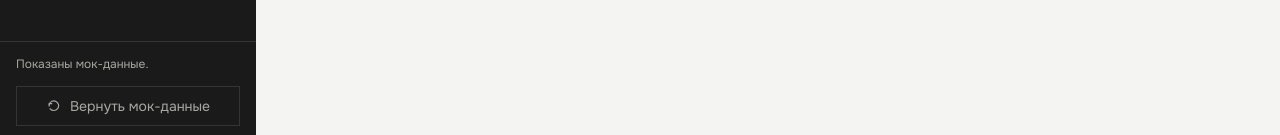
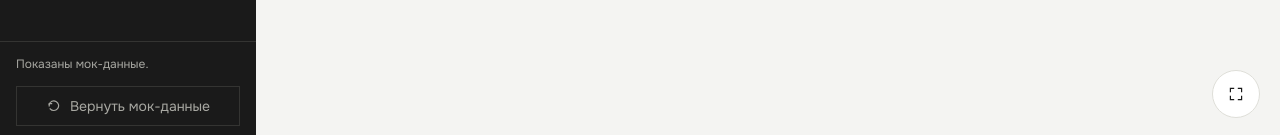
Before and after one commit to makediff-dev/food-proto, a Next.js app: page /sales-fact in a window 1280 px wide. Shown: the part 662-797 px from the top of the page. Built offline with nearby package versions, Linux system fonts and the light colour scheme; a web font is replaced by a local one.

Commit message:
Добавиь полноэкранный режим для факт продаж

```diff
--- a/src/features/sales-fact/sales-fact-screen.tsx
+++ b/src/features/sales-fact/sales-fact-screen.tsx
@@ -2,7 +2,7 @@
 
 import Link from "next/link";
 import { useRouter } from "next/navigation";
-import { useId, useMemo, useState } from "react";
+import { useEffect, useId, useMemo, useState } from "react";
 
 import { isOccurredOn } from "@/domain/document";
 import {
@@ -36,6 +36,8 @@ import {
   IconChevronLeft,
   IconChevronRight,
   IconEye,
+  IconFullscreen,
+  IconFullscreenExit,
   IconTrash,
   IconUndo,
 } from "@/features/shell/icons";
@@ -126,6 +128,7 @@ function Workspace({
   const sales = useSalesFact();
   const router = useRouter();
   const monthFieldId = useId();
+  const [fullscreen, setFullscreen] = useState(false);
   const fact = readOnly
     ? salesFactById(sales.document, factId)
     : workingSalesFact(sales.document, month);
@@ -149,6 +152,28 @@ function Workspace({
   const previousMonth = shiftMonth(month, -1);
   const nextMonth = shiftMonth(month, 1);
   const nextDisabled = nextMonth > currentMonth;
+  const hasTable = products.length > 0;
+  const tableExpanded = fullscreen && hasTable;
+
+  useEffect(() => {
+    if (!tableExpanded) {
+      return;
+    }
+
+    function onKeyDown(event: KeyboardEvent) {
+      if (event.key === "Escape") {
+        setFullscreen(false);
+      }
+    }
+
+    const previousOverflow = document.body.style.overflow;
+    document.body.style.overflow = "hidden";
+    window.addEventListener("keydown", onKeyDown);
+    return () => {
+      document.body.style.overflow = previousOverflow;
+      window.removeEventListener("keydown", onKeyDown);
+    };
+  }, [tableExpanded]);
 
   function open(next: { month?: string; day?: string; view?: SalesFactView }) {
     const targetMonth = next.month ?? month;
@@ -172,6 +197,7 @@ function Workspace({
   }
 
   return (
+    <>
       <PageFrame
         title={SALES_FACT_SECTION_TITLE}
         full
@@ -242,7 +268,12 @@ function Workspace({
                   }))}
                   editable={editable}
                   onOpening={(productId, productionPieces, distributionPieces) =>
-                  sales.setOpening(month, productId, productionPieces, distributionPieces)
+                    sales.setOpening(
+                      month,
+                      productId,
+                      productionPieces,
+                      distributionPieces,
+                    )
                   }
                 />
               ) : null}
@@ -289,7 +320,9 @@ function Workspace({
                 >
                   <IconUndo />
                   {readOnly ? "К удалённым" : "Удалённые"}
-                {readOnly || sales.deleted.length === 0 ? "" : ` ${sales.deleted.length}`}
+                  {readOnly || sales.deleted.length === 0
+                    ? ""
+                    : ` ${sales.deleted.length}`}
                 </Link>
               </div>
             </div>
@@ -300,23 +333,60 @@ function Workspace({
             себестоимости ещё нет.
           </p>
 
-        {products.length === 0 ? (
-          <p className="border border-line bg-sheet px-4 py-4 text-sm leading-6 text-muted">
-            Сначала добавьте конечный товар. Факт продаж строится по товарам.
-          </p>
-        ) : (
+          {hasTable ? (
+            <div
+              className={tableExpanded ? "fixed inset-0 z-50 bg-paper" : undefined}
+              role={tableExpanded ? "dialog" : undefined}
+              aria-label={tableExpanded ? "Таблица на весь экран" : undefined}
+              aria-modal={tableExpanded ? true : undefined}
+            >
               <SalesFactTable
                 days={visible}
                 editable={editable}
                 showDayArrows={view === "day"}
+                expanded={tableExpanded}
                 onDay={(next) => open({ day: next })}
                 onCell={(occurredOn, productId, inputs) =>
                   sales.setCell(month, occurredOn, productId, inputs)
                 }
               />
+            </div>
+          ) : (
+            <p className="border border-line bg-sheet px-4 py-4 text-sm leading-6 text-muted">
+              Сначала добавьте конечный товар. Факт продаж строится по товарам.
+            </p>
           )}
         </div>
       </PageFrame>
+
+      {hasTable ? (
+        <FullscreenToggle
+          active={tableExpanded}
+          onToggle={() => setFullscreen((current) => !current)}
+        />
+      ) : null}
+    </>
+  );
+}
+
+function FullscreenToggle({
+  active,
+  onToggle,
+}: {
+  active: boolean;
+  onToggle: () => void;
+}) {
+  return (
+    <button
+      type="button"
+      aria-label={active ? "Обычный режим" : "На весь экран"}
+      aria-pressed={active}
+      title={active ? "Обычный режим" : "На весь экран"}
+      onClick={onToggle}
+      className="fixed right-5 bottom-5 z-[60] inline-flex size-12 items-center justify-center rounded-full border border-line bg-sheet text-ink outline-none hover:border-ink focus-visible:outline-2 focus-visible:outline-offset-2 focus-visible:outline-ink"
+    >
+      {active ? <IconFullscreenExit /> : <IconFullscreen />}
+    </button>
   );
 }
 
--- a/src/features/sales-fact/sales-fact-table.tsx
+++ b/src/features/sales-fact/sales-fact-table.tsx
@@ -157,6 +157,7 @@ export function SalesFactTable({
   showDayArrows,
   onDay,
   onCell,
+  expanded = false,
 }: {
   days: SalesFactDayView[];
   editable: boolean;
@@ -167,9 +168,16 @@ export function SalesFactTable({
     productId: string,
     inputs: SalesFactInputs,
   ) => SalesFactRejection | null;
+  expanded?: boolean;
 }) {
   return (
-    <div className="max-h-[calc(100dvh-14rem)] contain-paint overflow-auto border border-line bg-sheet">
+    <div
+      className={
+        expanded
+          ? "h-dvh contain-paint overflow-auto bg-sheet"
+          : "max-h-[calc(100dvh-14rem)] contain-paint overflow-auto border border-line bg-sheet"
+      }
+    >
       {/* contain-paint не даёт широкой таблице растянуть прокрутку страницы */}
       <table className="w-max min-w-full border-separate border-spacing-0 text-sm">
         <caption className="sr-only">Факт продаж по дням</caption>
--- a/src/features/shell/icons.tsx
+++ b/src/features/shell/icons.tsx
@@ -227,3 +227,19 @@ export function IconLamp() {
     </svg>
   );
 }
+
+export function IconFullscreen() {
+  return (
+    <Glyph>
+      <path d="M3 7V3h4M13 3h4v4M17 13v4h-4M7 17H3v-4" />
+    </Glyph>
+  );
+}
+
+export function IconFullscreenExit() {
+  return (
+    <Glyph>
+      <path d="M7 3v4H3M17 7h-4V3M13 17v-4h4M3 13h4v4" />
+    </Glyph>
+  );
+}
```
Also changed, not shown: src/domain/sales-fact.ts (+2 -8 lines). Lines whose indentation alone changed are shown as unchanged.
